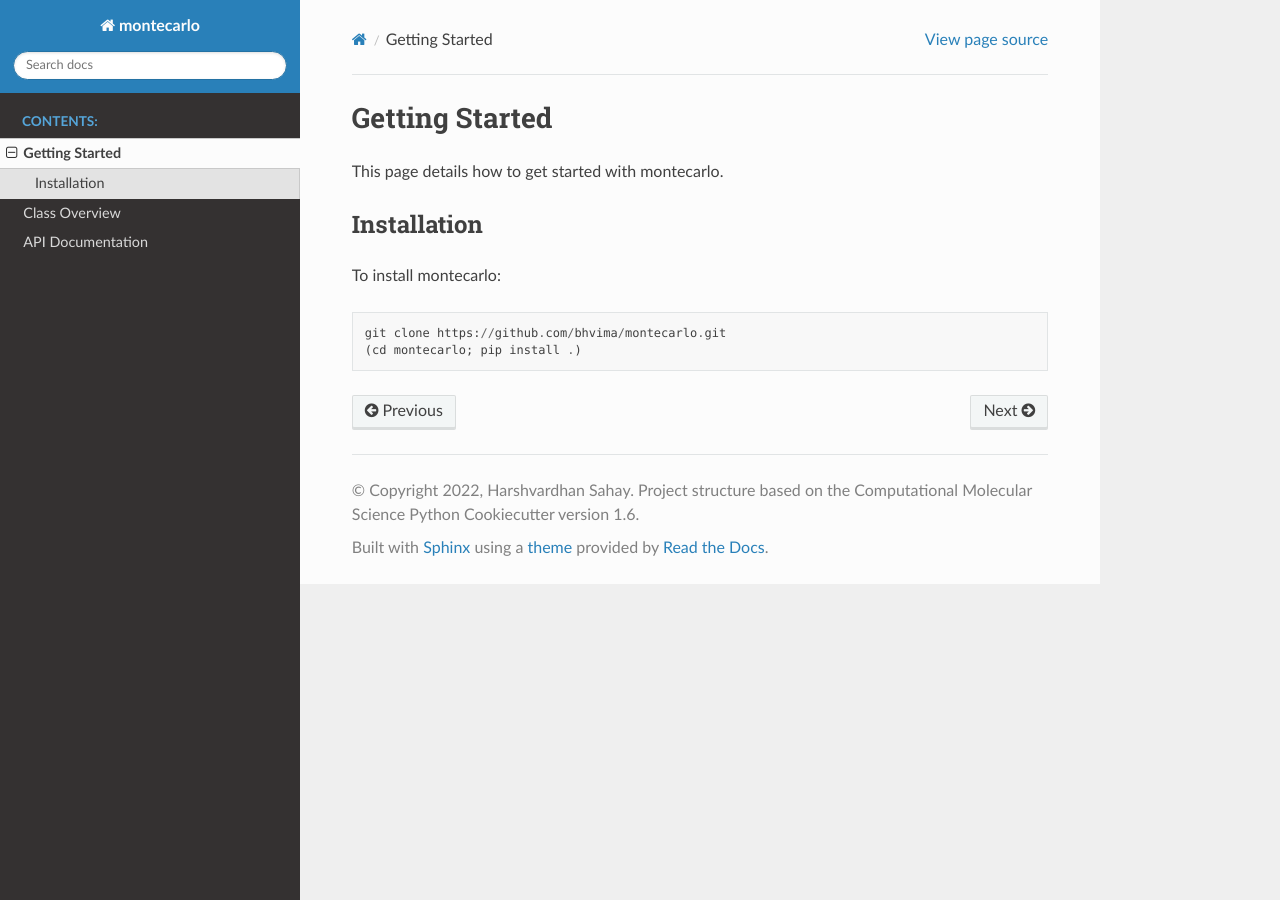
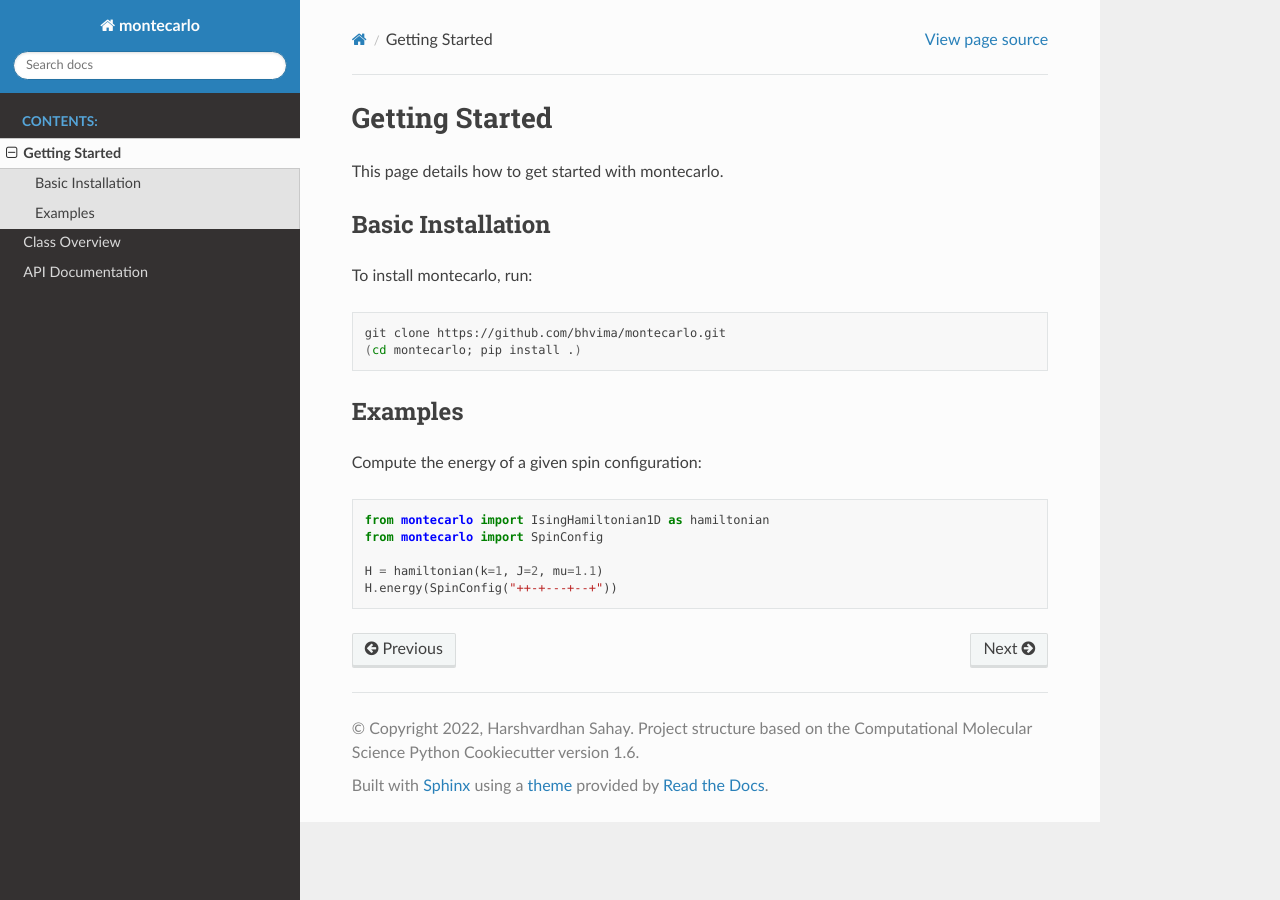
Before and after one commit to bhvima/montecarlo, a Sphinx documentation site: the page built from docs/getting_started.rst, in a window 1280 px wide. Built offline with Sphinx 7.4.7 and the Read the Docs theme 2.0.0, drawn with Linux system fonts in a browser that asks for light colours; the version number could not be read and is left out.

Commit message:
Added examples

```diff
--- a/docs/getting_started.rst
+++ b/docs/getting_started.rst
@@ -4,10 +4,26 @@ Getting Started
 This page details how to get started with montecarlo.
 
 
-Installation
-------------
-To install montecarlo:
-::
+Basic Installation
+------------------
+
+To install montecarlo, run:
+
+.. code-block:: bash
 
         git clone https://github.com/bhvima/montecarlo.git
         (cd montecarlo; pip install .)
+
+
+Examples
+--------
+
+Compute the energy of a given spin configuration:
+
+.. code-block:: python
+
+        from montecarlo import IsingHamiltonian1D as hamiltonian
+        from montecarlo import SpinConfig
+
+        H = hamiltonian(k=1, J=2, mu=1.1)
+        H.energy(SpinConfig("++-+---+--+"))
```
Also changed, not shown: docs/api.rst (line endings or trailing spaces), 7 other files.
